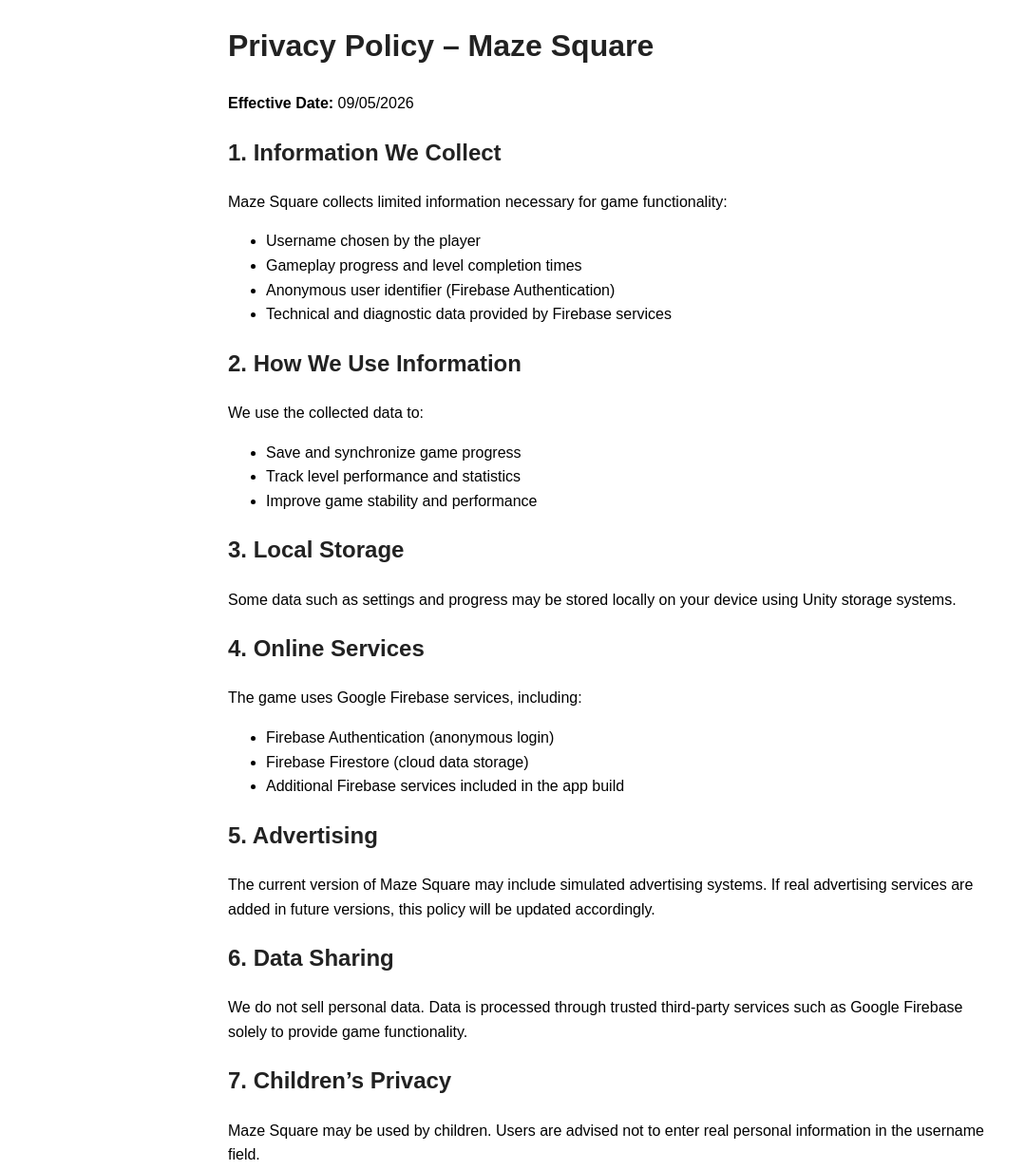
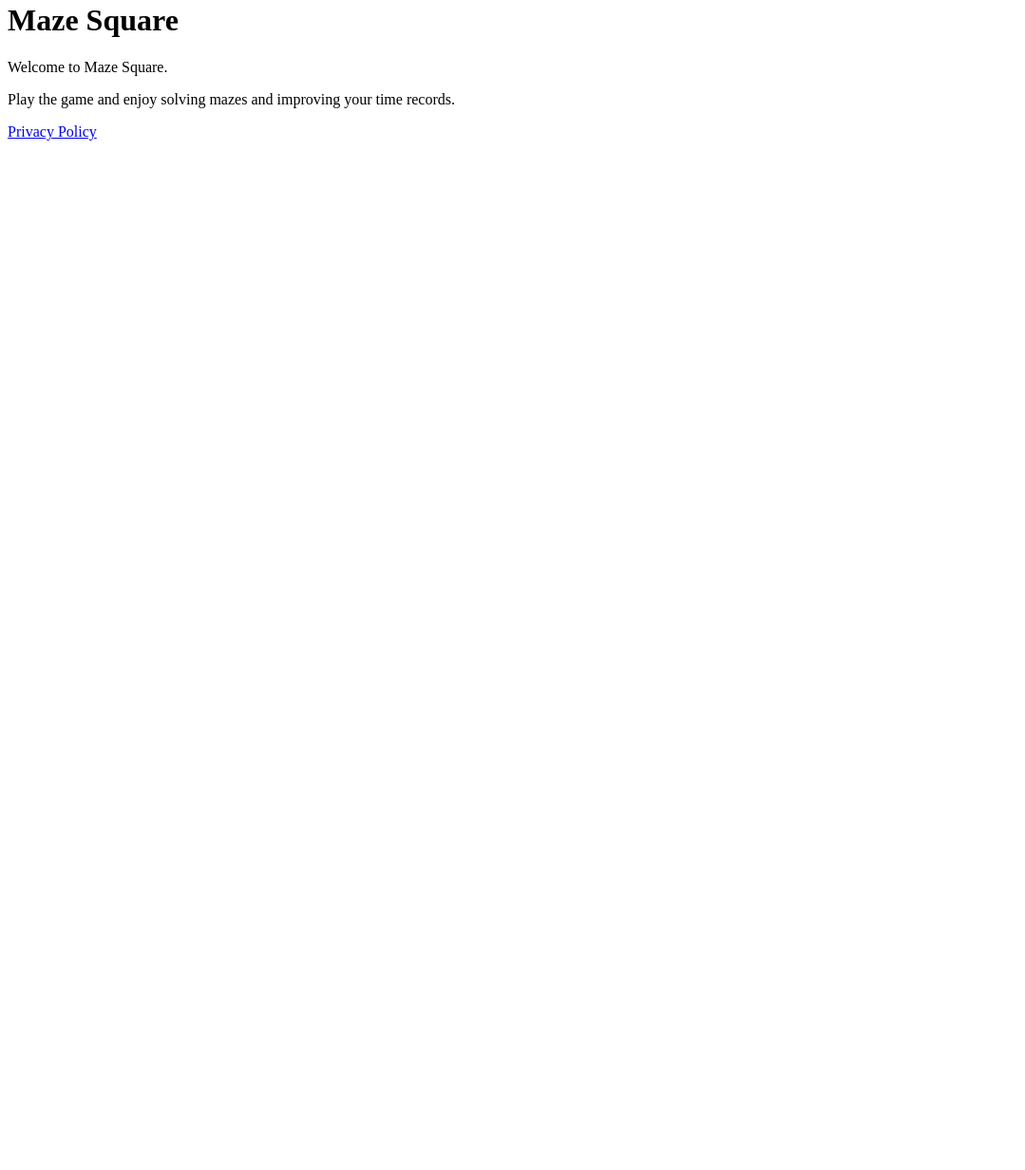
Before and after one commit to avivshomron/MazeSquare, a plain HTML site: page index.html in a window 1280 px wide. Shown: the part 18-1250 px from the top of the page at 95% size, without its empty margins (0-1079 px from the left). After the commit the page ends 800 px from the top, so only its background shows below. Drawn offline with Linux system fonts and the light colour scheme.

Commit message:
Revise privacy policy content and title
Updated the title and content of the privacy policy.

```diff
--- a/index.html
+++ b/index.html
@@ -2,90 +2,20 @@
 <html lang="en">
 <head>
   <meta charset="UTF-8">
-  <title>Maze Square - Privacy Policy</title>
-  <style>
-    body {
-      font-family: Arial, sans-serif;
-      max-width: 800px;
-      margin: auto;
-      padding: 20px;
-      line-height: 1.6;
-    }
-    h1, h2 {
-      color: #222;
-    }
-  </style>
+  <title>Maze Square</title>
 </head>
 <body>
 
-<h1>Privacy Policy – Maze Square</h1>
-<p><strong>Effective Date:</strong> 09/05/2026</p>
+<h1>Maze Square</h1>
 
-<h2>1. Information We Collect</h2>
+<p>Welcome to Maze Square.</p>
+
 <p>
-Maze Square collects limited information necessary for game functionality:
-</p>
-<ul>
-  <li>Username chosen by the player</li>
-  <li>Gameplay progress and level completion times</li>
-  <li>Anonymous user identifier (Firebase Authentication)</li>
-  <li>Technical and diagnostic data provided by Firebase services</li>
-</ul>
-
-<h2>2. How We Use Information</h2>
-<p>
-We use the collected data to:
-</p>
-<ul>
-  <li>Save and synchronize game progress</li>
-  <li>Track level performance and statistics</li>
-  <li>Improve game stability and performance</li>
-</ul>
-
-<h2>3. Local Storage</h2>
-<p>
-Some data such as settings and progress may be stored locally on your device using Unity storage systems.
+Play the game and enjoy solving mazes and improving your time records.
 </p>
 
-<h2>4. Online Services</h2>
 <p>
-The game uses Google Firebase services, including:
-</p>
-<ul>
-  <li>Firebase Authentication (anonymous login)</li>
-  <li>Firebase Firestore (cloud data storage)</li>
-  <li>Additional Firebase services included in the app build</li>
-</ul>
-
-<h2>5. Advertising</h2>
-<p>
-The current version of Maze Square may include simulated advertising systems. If real advertising services are added in future versions, this policy will be updated accordingly.
-</p>
-
-<h2>6. Data Sharing</h2>
-<p>
-We do not sell personal data. Data is processed through trusted third-party services such as Google Firebase solely to provide game functionality.
-</p>
-
-<h2>7. Children’s Privacy</h2>
-<p>
-Maze Square may be used by children. Users are advised not to enter real personal information in the username field.
-</p>
-
-<h2>8. Security</h2>
-<p>
-All data transmission is handled securely through encrypted connections provided by Firebase and platform services.
-</p>
-
-<h2>9. Your Rights</h2>
-<p>
-You may stop using the application at any time to remove locally stored data.
-</p>
-
-<h2>10. Contact</h2>
-<p>
-For any privacy-related questions, please contact: <br>
-<strong>[YOUR EMAIL HERE]</strong>
+<a href="privacy.html">Privacy Policy</a>
 </p>
 
 </body>
```
